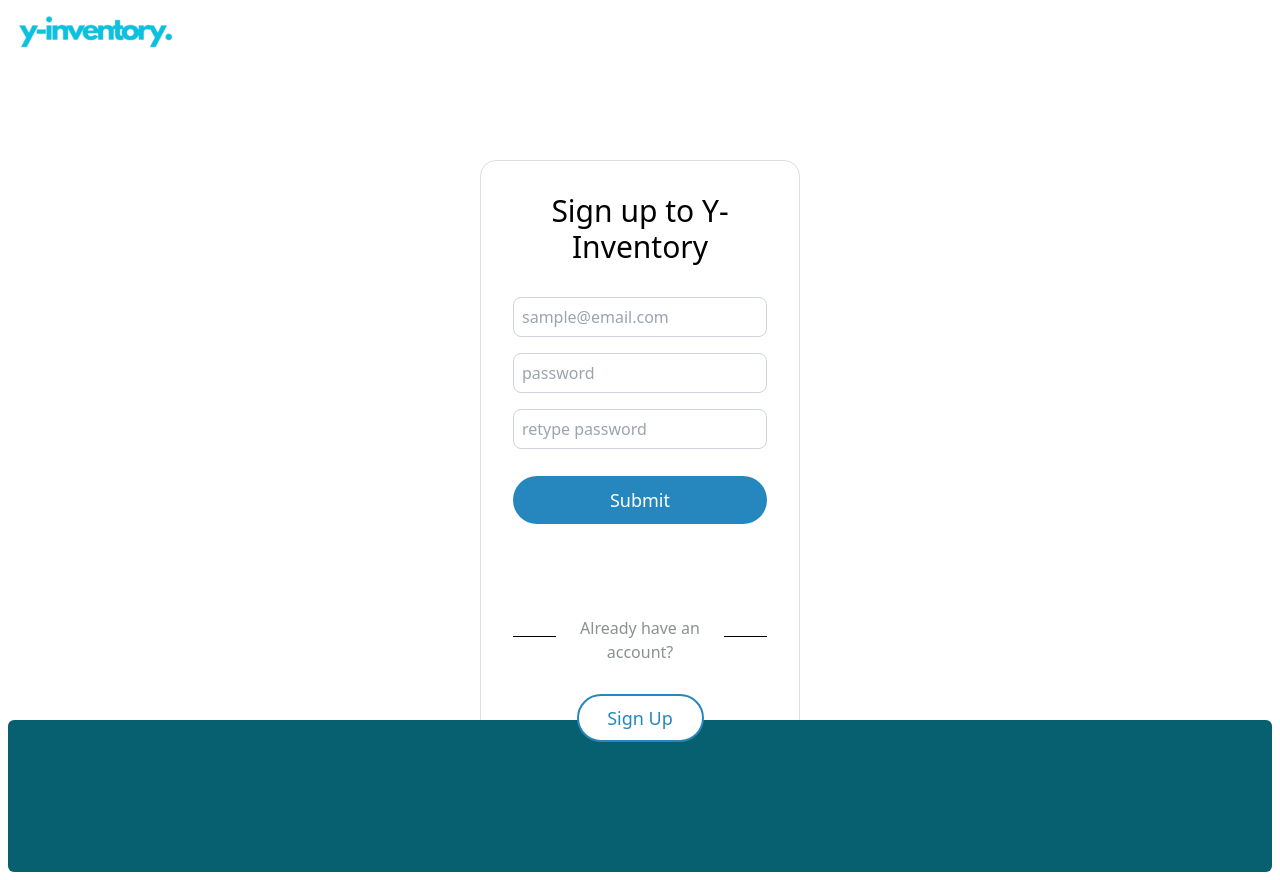
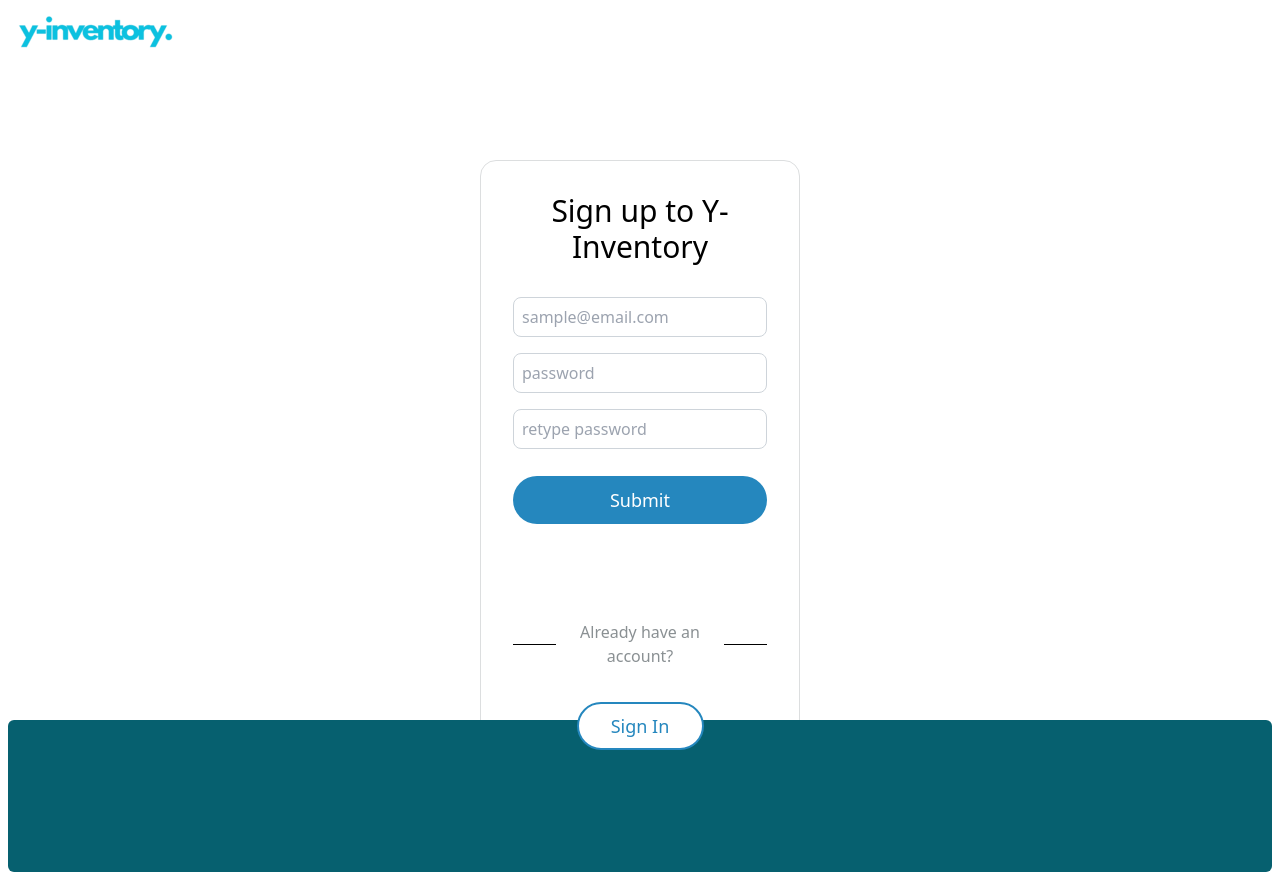
Before and after one commit to patrickeugenesacueza/y-inventory, a React (Vite) app in the folder inventory/: page /signup in a window 1280 px wide. Built offline with nearby package versions, Linux system fonts and the light colour scheme.

Commit message:
Update: AccountSeperator.jsx

```diff
--- a/inventory/src/Pages/Login.jsx
+++ b/inventory/src/Pages/Login.jsx
@@ -44,13 +44,14 @@
               type="password"
               required
             />
-            <Link to="/SignUp">
+
               <Button
                 customClass="w-full h-[6vh] bg-[#2587be] rounded-[2em] text-white font-[500] text-lg mt-[1.5em]"
                 buttonName="Submit"
                 type="Submit"
               />
               <AccountSeperator />
+              <Link to="/SignUp">
               <Button
                 customClass="w-1/2 h-[6vh] bg-white rounded-[2em] text-[#2587be] font-[500] text-lg mt-[1em] border-2 border-[#2587be]"
                 buttonName="Sign Up"
--- a/inventory/src/components/AccountSeperatorLogin.jsx
+++ b/inventory/src/components/AccountSeperatorLogin.jsx
@@ -4,11 +4,11 @@
   return (
     <>
       <div className="flex justify-center items-center mt-[5em]">
-        <hr className="mt-[2em] w-1/4 h-10 mr-5 border-t-1 border-black" />
+        <hr className="mt-[2.5em] w-1/4 h-10 mr-5 border-t-1 border-black" />
         <span className="cursor-pointer text-[#8a9093]">
           Don't have any account?
         </span>
-        <hr className="mt-[2em] w-1/4 h-10 ml-5 border-t-1 border-black" />
+        <hr className="mt-[2.5em] w-1/4 h-10 ml-5 border-t-1 border-black" />
       </div>
     </>
   );
--- a/inventory/src/components/AccountSeperatorSignUp.jsx
+++ b/inventory/src/components/AccountSeperatorSignUp.jsx
@@ -4,11 +4,11 @@
   return (
     <>
       <div className="flex justify-center items-center mt-[5em]">
-        <hr className="mt-[2em] w-1/4 h-10 mr-5 border-t-1 border-black" />
+        <hr className="mt-[2.5em] w-1/4 h-10 mr-5 border-t-1 border-black" />
         <span className="cursor-pointer text-[#8a9093]">
           Already have an account?
         </span>
-        <hr className="mt-[2em] w-1/4 h-10 ml-5 border-t-1 border-black" />
+        <hr className="mt-[2.5em] w-1/4 h-10 ml-5 border-t-1 border-black" />
       </div>
     </>
   );
--- a/inventory/src/pages/SignUp.jsx
+++ b/inventory/src/pages/SignUp.jsx
@@ -58,13 +58,14 @@
                 type="submit"
               />
               <AccountSeperator />
+              <Link to="/">
               <Button
                 customClass="w-1/2 h-[6vh] bg-white rounded-[2em] text-[#2587be] font-[500] text-lg mt-[1em] border-2 border-[#2587be]"
-                buttonName="Sign Up"
+                buttonName="Sign In"
 
               />
               <Toaster position="bottom-center" reverseOrder={false} />
-            {/* </Link> */}
+            </Link>
           </form>
         </div>
       </div>
```
